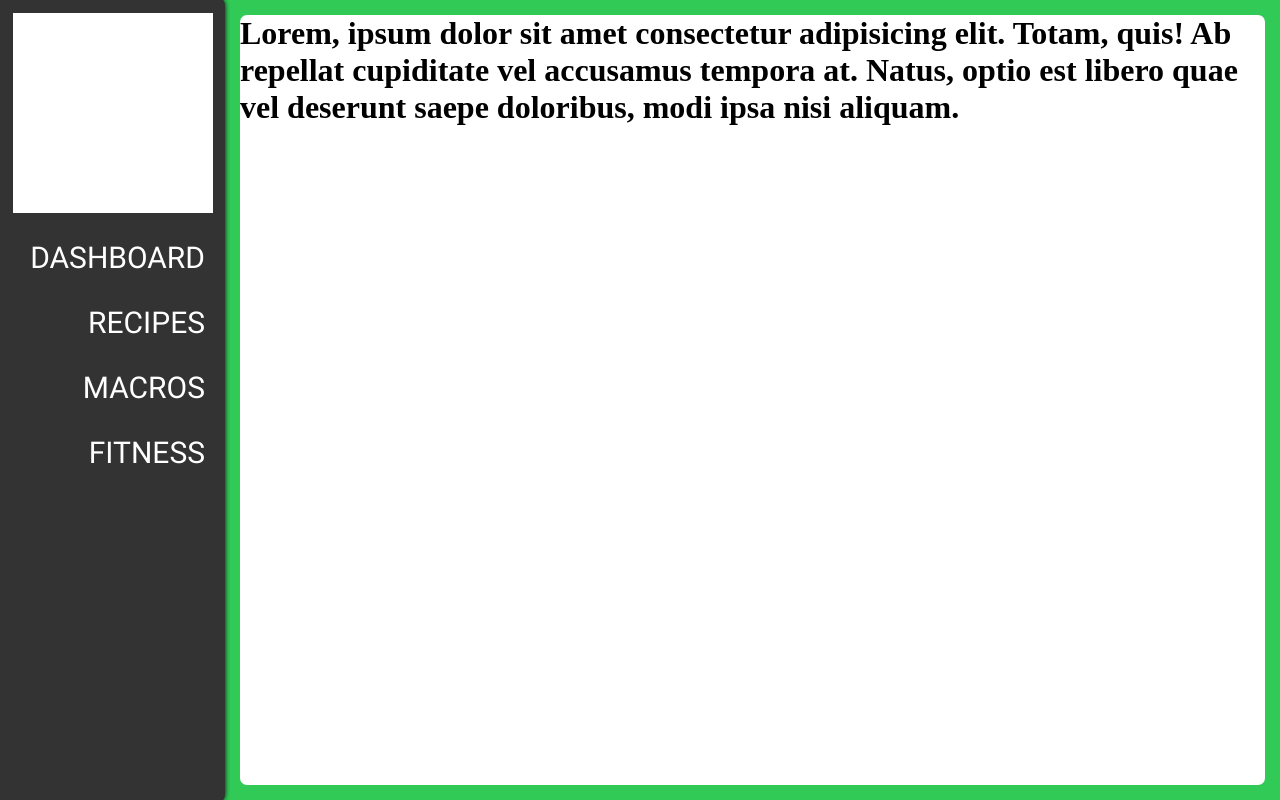
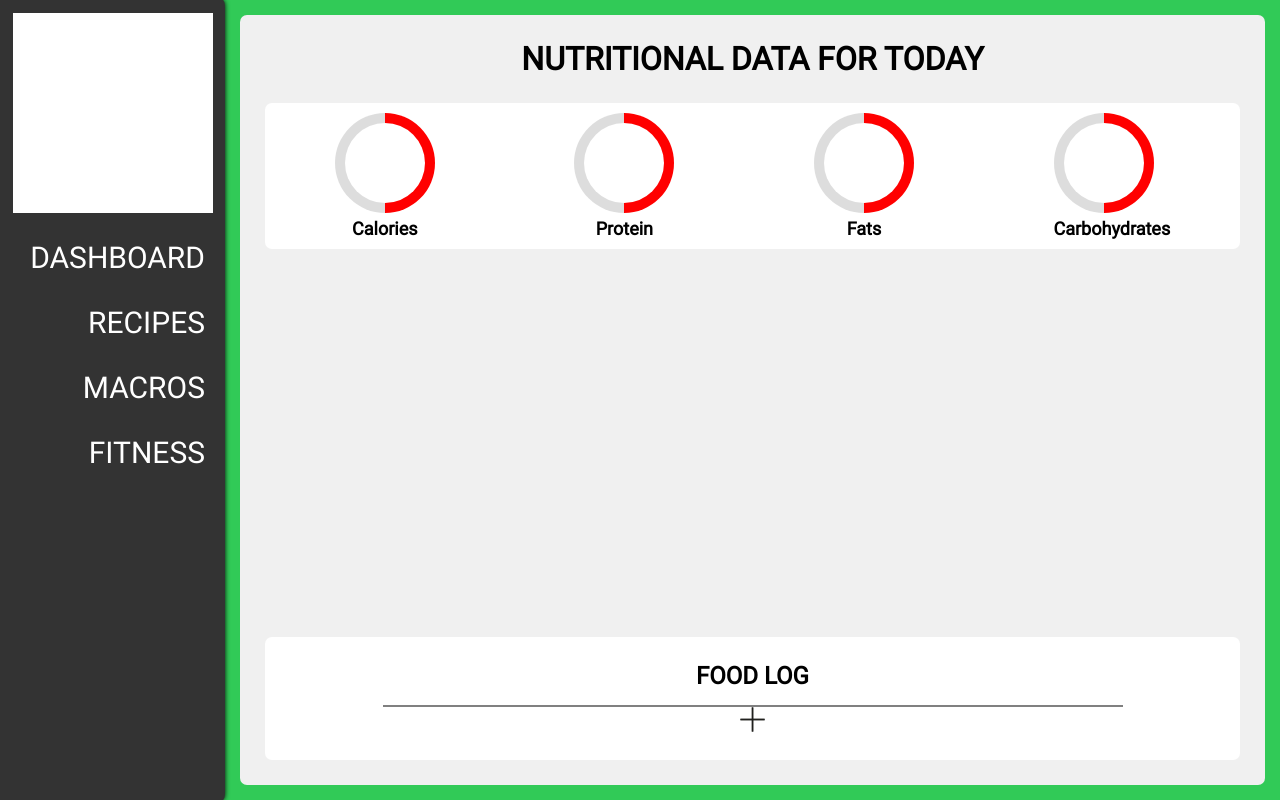
Before and after one commit to Wazmond/foodez, a React (Vite) app: page /macros in a window 1280 px wide. Built offline with nearby package versions, Linux system fonts and the light colour scheme.

Commit message:
Created a slice for th food log, so the data will persist

```diff
--- /dev/null
+++ b/src/API/Slices/MacroLogSlice.jsx
@@ -0,0 +1,31 @@
+import { createSlice } from "@reduxjs/toolkit";
+
+const initialState = {
+    title: '',
+    mealType: '',
+    calories: '',
+    protein: '',
+    fats: '',
+    carbohydrates: '',
+}
+
+const macroLogSlice = createSlice({
+    name: 'macroLogSlice',
+    initialState,
+    reducers: {
+        addLog(state, { title, mealType, calories, protein, fats, carbohydrates }) {
+            return {
+                ...state,
+                title,
+                mealType,
+                calories,
+                protein,
+                fats,
+                carbohydrates
+            }
+        }
+    },
+})
+
+export const { addLog } = macroLogSlice.actions
+export default macroLogSlice.reducer
--- a/src/Sites/Macros.jsx
+++ b/src/Sites/Macros.jsx
@@ -1,16 +1,116 @@
 import styled from 'styled-components'
+import CircularProgression from './DashboardPage/CircularProgression';
+import addImg from '../Images/plus-img.png'
 
 const Background = styled.div`
-    background-color: white;
+    background-color: #f0f0f0;
     height: 100%;
     width: 100%;
     border-radius: 7px;
+    font-family: roboto-regular;
+    padding: 25px;
+
+    display: flex;
+    flex-direction: column;
+
+    h1 {
+        text-align: center;
+        margin-bottom: 25px;
+    }
+`;
+
+const SummaryContainer = styled.div`
+    /* box-shadow: 0 5px 15px #686868; */
+    background-color: white;
+    border-radius: 7px;
+    display: flex;
+    flex-direction: row;
+    justify-content: space-around;
+
+    margin-bottom: auto;
+`;
+const SummaryHeadings = styled.h2`
+    font-size: 18px;
+    text-align: center;
+    margin-top: 5px;
+`;
+const SummarySeparator = styled.div`
+    flex-direction: column;
+    margin: 10px 15px;
+`;
+
+const MealTrackContainer = styled.div`
+    /* box-shadow: 0 5px 15px #686868; */
+    background-color: white;
+    border-radius: 7px;
+    padding: 25px;
+    display: flex;
+    flex-direction: column;
+    align-items: center;
+`;
+const MealTrackHeader = styled.h2`
+    text-align: center;
+    margin-bottom: 15px;
+`;
+
+const DividerLine = styled.div`
+    width: 80%;
+    height: 0px;
+    border: 1px solid grey;
+    margin: 0 auto;
+`;
+const AddButton = styled.button`
+    border: none;
+    background-color: white;
+    :hover {
+        cursor: pointer;
+    }
+`;
+
+const AddImage = styled.img`
+    height: 25px;
+    width: 25px;
 `;
 
 export default function Macros() {
+
     return(
         <Background>
-            <h1>Lorem, ipsum dolor sit amet consectetur adipisicing elit. Totam, quis! Ab repellat cupiditate vel accusamus tempora at. Natus, optio est libero quae vel deserunt saepe doloribus, modi ipsa nisi aliquam.</h1>
+            <h1>NUTRITIONAL DATA FOR TODAY</h1>
+            <SummaryContainer>
+                <SummarySeparator>
+                    <CircularProgression percentage={50} colour="#ff0000" />
+                    <SummaryHeadings>Calories</SummaryHeadings>
+                </SummarySeparator>
+                <SummarySeparator>
+                    <CircularProgression percentage={50} colour="#ff0000" />
+                    <SummaryHeadings>Protein</SummaryHeadings>
+                </SummarySeparator>
+                <SummarySeparator>
+                    <CircularProgression percentage={50} colour="#ff0000" />
+                    <SummaryHeadings>Fats</SummaryHeadings>
+                </SummarySeparator>
+                <SummarySeparator>
+                    <CircularProgression percentage={50} colour="#ff0000" />
+                    <SummaryHeadings>Carbohydrates</SummaryHeadings>
+                </SummarySeparator>
+            </SummaryContainer>
+            <MealTrackContainer>
+                <MealTrackHeader>FOOD LOG</MealTrackHeader>
+                <DividerLine />
+
+                <AddButton><AddImage src={addImg} /></AddButton>
+
+            </MealTrackContainer>
         </Background>
     )
 }
+
+const foodData = [{
+    title: '',
+    mealType: '',
+    calories: '',
+    protein: '',
+    fats: '',
+    carbohydrates: '',
+}];
--- a/src/Store/store.jsx
+++ b/src/Store/store.jsx
@@ -5,10 +5,12 @@ import { FLUSH, REGISTER, PAUSE, PERSIST, PURGE, REHYDRATE, persistReducer, pers
 import { recipeSearchApi } from '../API/RecipeSearchAPI'
 import recipePageStateSlice from '../API/Slices/RecipesSlice'
 import RecipeMenuSlice from '../API/Slices/RecipeMenuSlice'
+import macroLogSlice from '../API/Slices/MacroLogSlice'
 
 const pReducers = combineReducers({
     invenReducer,
-    recipePageState: recipePageStateSlice
+    recipePageState: recipePageStateSlice,
+    macroLogSlice: macroLogSlice
 })
 
 // const reducers = combineReducers({
```
Also changed, not shown: src/Images/plus-img.png (added).
